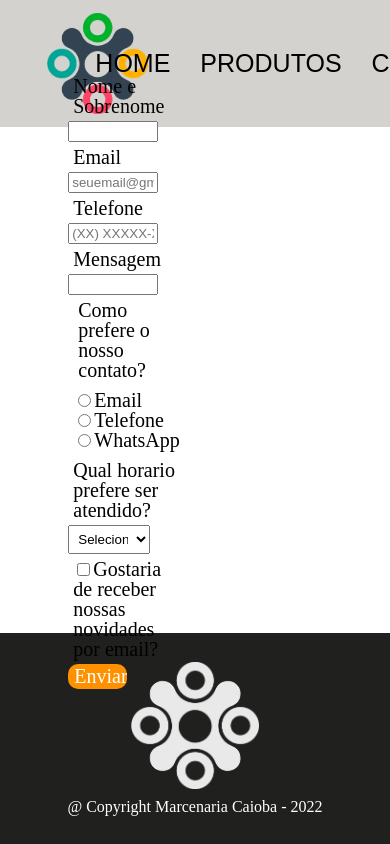
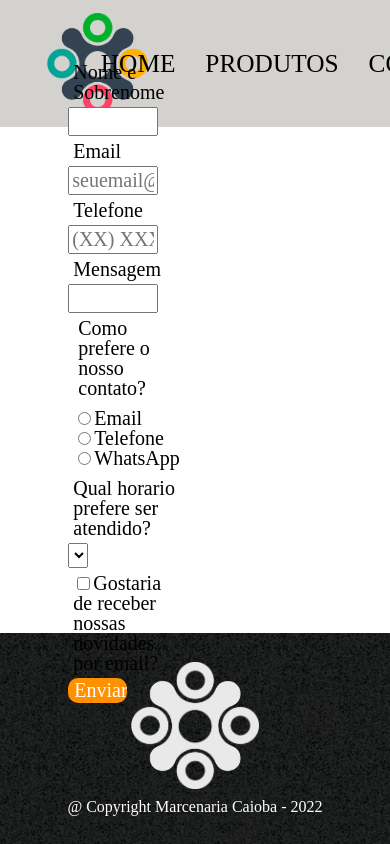
Before and after one commit to RichardLuan04/Projeto-Marcenaria, a plain HTML site: page Contact.html in a window 390 px wide. Shown: the top 844 px of the page. Drawn offline with Linux system fonts and the light colour scheme.

Commit message:
Ajustando imagem responsiva

```diff
--- a/css/contact.css
+++ b/css/contact.css
@@ -1,5 +1,6 @@
 main {
     display: flex;
+    flex-wrap: wrap;
     justify-content: center;
     align-items: center;
     margin-right: 35%;
@@ -23,7 +24,6 @@ fieldset {
     width: 15vw;
     height: 5vh;
     font-size: 20px;
-    font-family: 'Times New Roman', Times, serif;
     color: white;
     background-color: #ff9100;
     border-style: unset;
@@ -37,13 +37,16 @@ fieldset {
 #caixa-mensagem {
     height: 10vh;
     width: 21vw;
+    font-size: 20px;
 }
 
 #caixa-texto, #caixa-email, #caixa-telefone {
     height: 3vh;
     width: 21vw;
+    font-size: 20px;
 }
 
 select {
-    width: 21vw;
+    width: 5vw;
+    height: 3vh;
 }
--- a/css/padrão.css
+++ b/css/padrão.css
@@ -1,3 +1,12 @@
+* {
+    font-family: 'Times New Roman', Times, serif;
+}
+
+body {
+    width: 100vw;
+    height: 100vh;
+}
+
 header {
     background-color: #d4d2cf;
     display: flex;
@@ -27,8 +36,7 @@ header {
 ul{
     display: flex;
     flex-direction: row;
-    font-size: 25px;
-    font-family: Arial, Helvetica, sans-serif;
+    font-size: 3vh;
 }
 
 li {
@@ -44,12 +52,12 @@ li:hover{
 footer{
     width: 100vw;
     height: 25vh;
-    background-color: #20201f;
     display: flex;
     flex-wrap: wrap;
     flex-direction: column;
     justify-content: center;
     align-items: center;
+    background-image: url(bg.jpg);
 }
 
 .logo-branco{
--- a/css/product.css
+++ b/css/product.css
@@ -47,6 +47,6 @@ main {
 }
 
 h3 {
-    font-size: 20px;
+    font-size: 25px;
     font-family: Arial, Helvetica, sans-serif;
 }
```
Also changed, not shown: index.html (+1 -0 lines), css/bg.jpg (renamed from img/bg.jpg), css/index.css (added).
